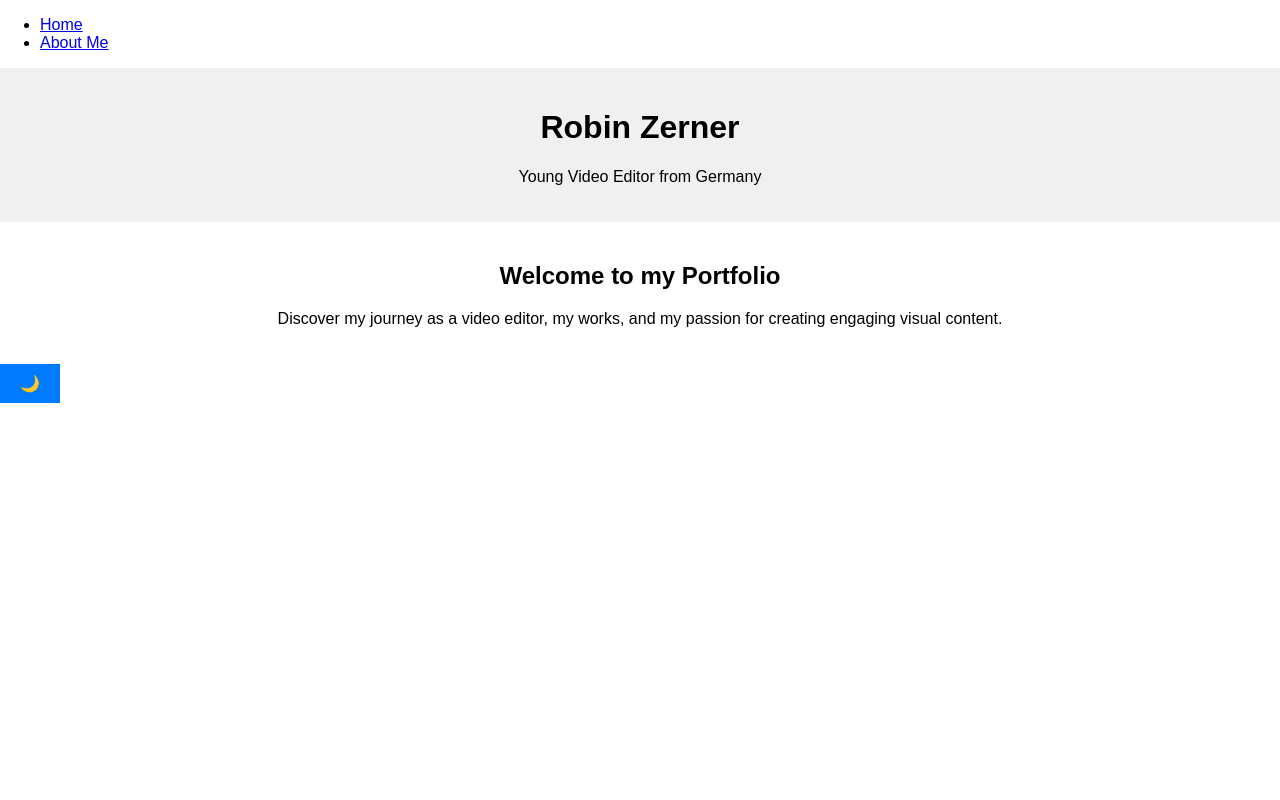
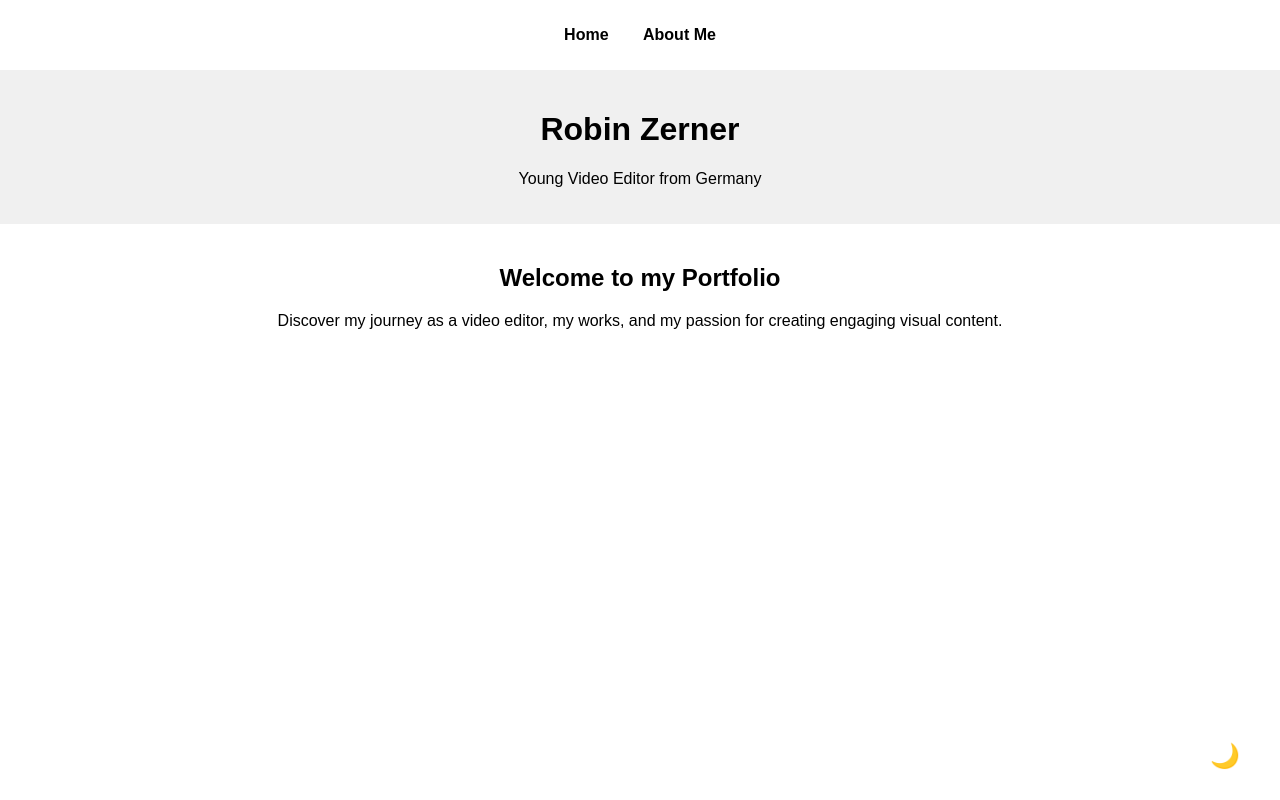
Before and after one commit to DrGugl/mywebsite, a plain HTML site: page index.html in a window 1280 px wide. Drawn offline with Linux system fonts and the light colour scheme.

Commit message:
Update styles.css

```diff
--- a/styles.css
+++ b/styles.css
@@ -4,6 +4,9 @@
     --header-bg-color: #f0f0f0;
     --button-bg-color: #007bff;
     --button-text-color: #ffffff;
+    --nav-bg-color: #ffffff;
+    --nav-text-color: #000000;
+    --nav-hover-bg-color: #f0f0f0;
 }
 
 body {
@@ -12,12 +15,14 @@ body {
     font-family: Arial, sans-serif;
     margin: 0;
     padding: 0;
+    transition: background-color 0.5s, color 0.5s;
 }
 
 header {
     background-color: var(--header-bg-color);
     padding: 20px;
     text-align: center;
+    transition: background-color 0.5s;
 }
 
 .info {
@@ -32,10 +37,25 @@ button {
     padding: 10px 20px;
     cursor: pointer;
     font-size: 16px;
+    transition: background-color 0.5s;
 }
 
 button:hover {
     background-color: darken(var(--button-bg-color), 10%);
+}
+
+.toggle-button {
+    position: fixed;
+    bottom: 20px;
+    right: 20px;
+    background-color: transparent;
+    border: none;
+    font-size: 24px;
+    cursor: pointer;
+}
+
+.toggle-button:focus {
+    outline: none;
 }
 
 .dark-mode {
@@ -44,4 +64,36 @@ button:hover {
     --header-bg-color: #282828;
     --button-bg-color: #505050;
     --button-text-color: #f0f0f0;
+    --nav-bg-color: #282828;
+    --nav-text-color: #f0f0f0;
+    --nav-hover-bg-color: #383838;
 }
+
+nav {
+    background-color: var(--nav-bg-color);
+    padding: 10px;
+    text-align: center;
+}
+
+nav ul {
+    list-style: none;
+    padding: 0;
+}
+
+nav ul li {
+    display: inline;
+    margin: 0 15px;
+}
+
+nav ul li a {
+    text-decoration: none;
+    color: var(--nav-text-color);
+    font-weight: bold;
+}
+
+nav ul li a:hover {
+    background-color: var(--nav-hover-bg-color);
+    padding: 5px 10px;
+    border-radius: 5px;
+    transition: background-color 0.5s;
+}
```
